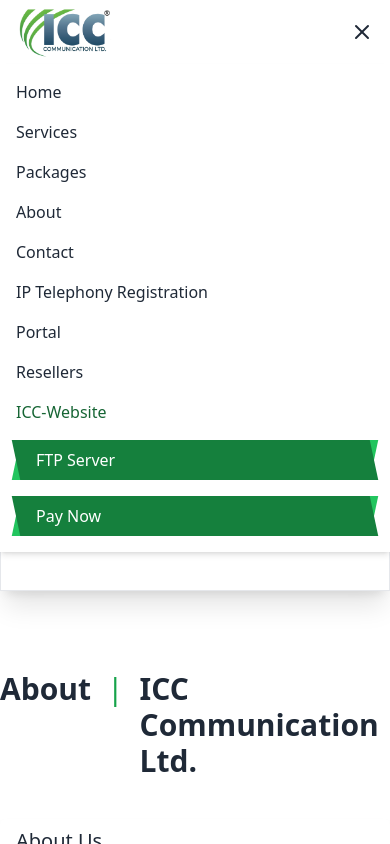
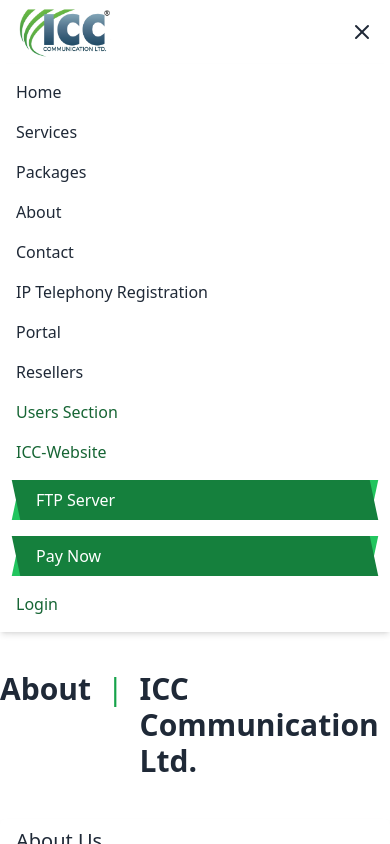
Before and after one commit to rezvirumon/icc-golapganj-branch, a React (Vite) app: page / in a window 390 px wide. Both pictures are taken after a click on the button 362 px from the left and 32 px from the top of the page. Shown: the top 844 px of the page. Built offline with nearby package versions, Linux system fonts and the light colour scheme; no server answers.

Commit message:
fixed some conditions

```diff
--- a/src/components/shared/Navbar.jsx
+++ b/src/components/shared/Navbar.jsx
@@ -82,7 +82,7 @@
                         {/* <Link to="/about" className="text-gray-800 hover:text-green-600">About</Link> */}
                         <Link to="/contact" className="text-gray-800 hover:text-green-600">Contact</Link>
                     </div>
-                    <div className="hidden md:block space-x-6">
+                    <div className="hidden items-center md:flex space-x-6">
                         {user ? (
                             <>
                                 <button onClick={handleLogout} className="text-green-800 hover:text-green-600">Logout</button>
@@ -137,7 +137,7 @@
             </div>
             {isOpen && (
                 <div className="md:hidden bg-white shadow-md">
-                    <div className="flex flex-col space-y-4 p-4">
+                    <div className="flex  flex-col space-y-4 p-4">
                         <Link to="/" className="text-gray-800 hover:text-gray-600">Home</Link>
                         <Link to="/services" className="text-gray-800 hover:text-gray-600">Services</Link>
                         <Link to="/packages" className="text-gray-800 hover:text-gray-600">Packages</Link>
@@ -146,6 +146,7 @@
                         <Link to="https://iccfios.net/icc-form/" className="text-gray-800 hover:text-gray-600">IP Telephony Registration</Link>
                         <Link to="https://portal.iccbd.com/customer/login" className="text-gray-800 hover:text-gray-600">Portal</Link>
                         <Link to="https://billing.iccbd.com/index.jsp" className="text-gray-800 hover:text-gray-600">Resellers</Link>
+                        <Link to="/customers" className="text-green-800 hover:text-green-600">Users Section</Link>
                         <Link to="https://www.icc.com.bd/" className="text-green-800 hover:text-green-600">ICC-Website</Link>
 
                         <a href="http://10.16.100.244/" className="relative px-5 py-2 font-medium text-white group">
@@ -162,6 +163,12 @@
                             <span className="absolute bottom-0 right-0 hidden w-10 h-20 transition-all duration-100 ease-out transform translate-x-10 translate-y-8 bg-purple-400 -rotate-12"></span>
                             <span className="relative">Pay Now</span>
                         </a>
+
+                        {user ? (
+                            <button onClick={handleLogout} className="text-green-800 hover:text-green-600">Logout</button>
+                        ) : (
+                            <Link to="/login" className="text-green-800 hover:text-green-600">Login</Link>
+                        )}
                     </div>
                 </div>
             )}
```
